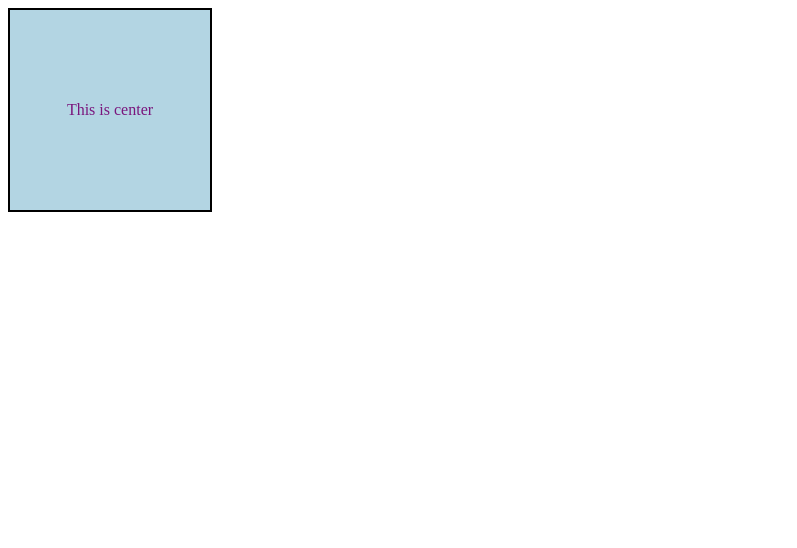
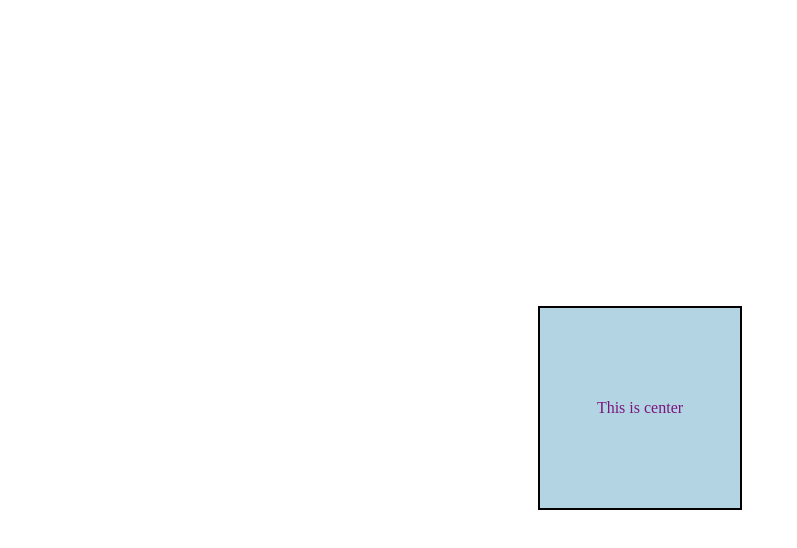
Before and after one commit to acciojob/box-center-siman777, a website: page main.html in a window 1280 px wide. Shown: the whole page, without its empty margins (0-797 px from the left). Drawn offline with Linux system fonts and the light colour scheme.

Commit message:
created a submission

```diff
--- a/styles.css
+++ b/styles.css
@@ -1,9 +1,16 @@
+body{
+	height:100vh;
+	position:relative;
+}
 #box{
 	height:200px;
 	width:200px;
 	border:2px solid black;
 	background-color:rgb(179, 213, 227);
-	position:relative;
+	position:absolute;
+	top:50%;
+	left:50%;
+	transform:translate(-50%,-50%);
 }
 
 #box > p{
```
